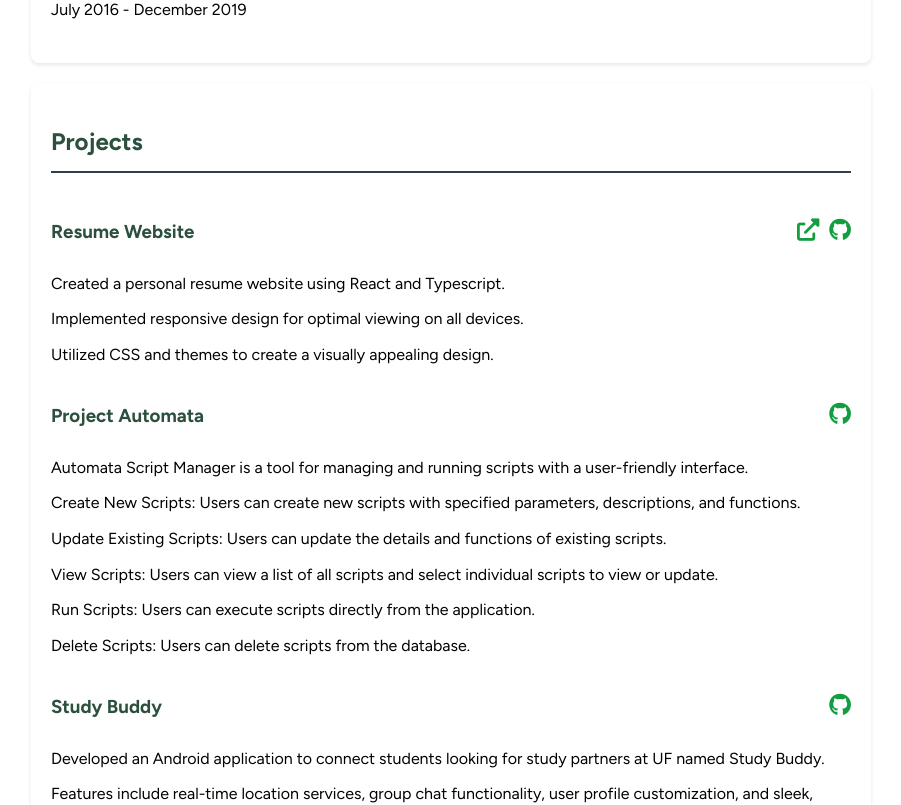
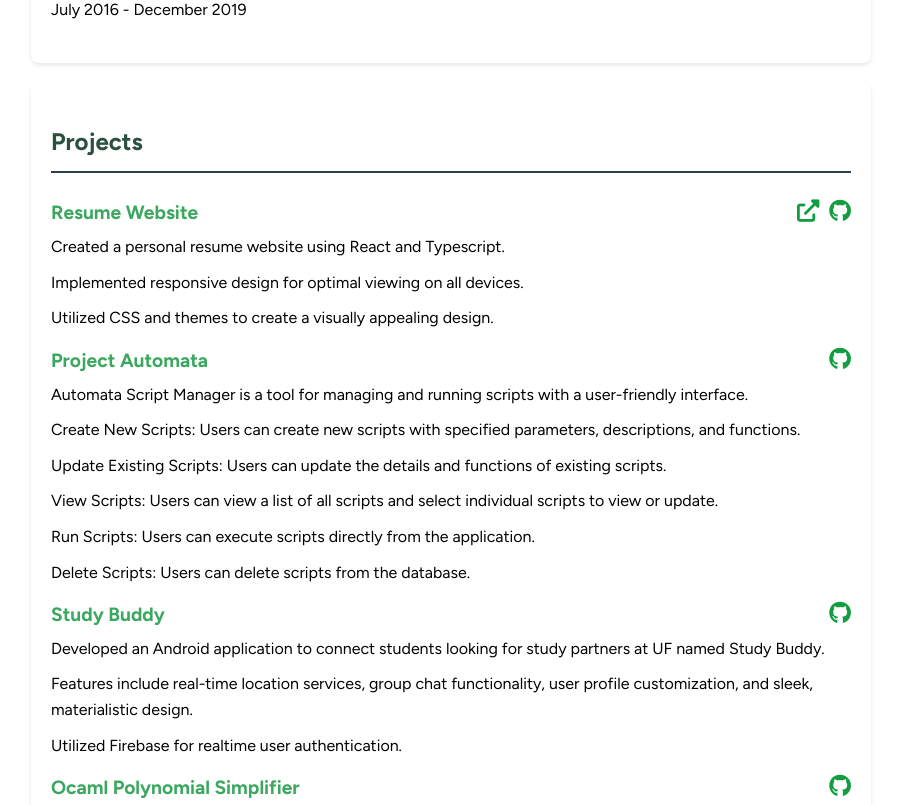
Before and after one commit to greenphantom/Resume-Website-React, a React (Create React App) app: page / in a window 1280 px wide. Shown: the part 1880-2685 px from the top of the page, without its empty margins (189-1090 px from the left). Built offline with nearby package versions, Linux system fonts and the light colour scheme.

Commit message:
Tweak to Projects

```diff
--- a/src/components/Project/Project.tsx
+++ b/src/components/Project/Project.tsx
@@ -8,6 +8,7 @@ interface ProjectsProps {
 const Projects: React.FC<ProjectsProps> = ({ projects }) => {
     return (
         <section>
+            <article>
                 <h2>Projects</h2>
                 <ul>
                     {projects.map((project, index) => (
@@ -69,6 +70,7 @@ const Projects: React.FC<ProjectsProps> = ({ projects }) => {
                         </li>
                     ))}
                 </ul>
+            </article>
         </section>
     );
 };
```
Lines whose indentation alone changed are shown as unchanged.
